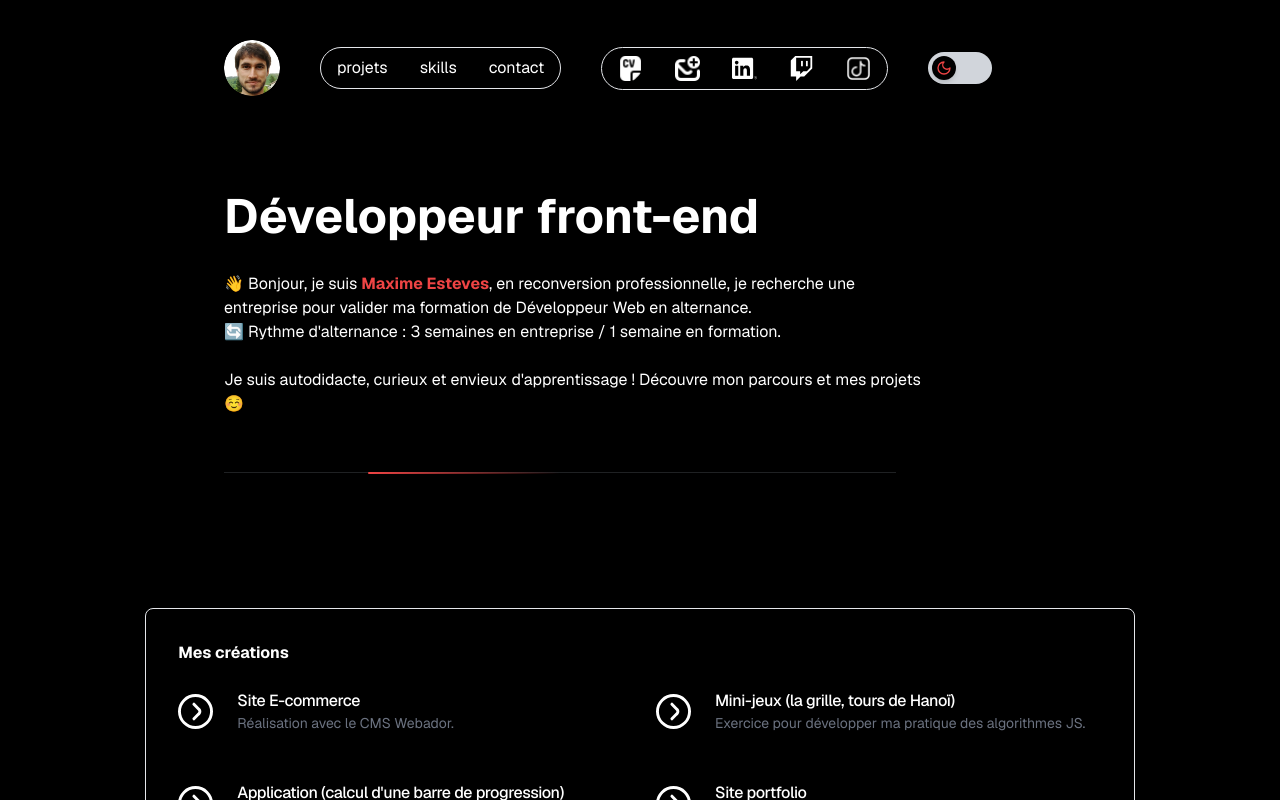
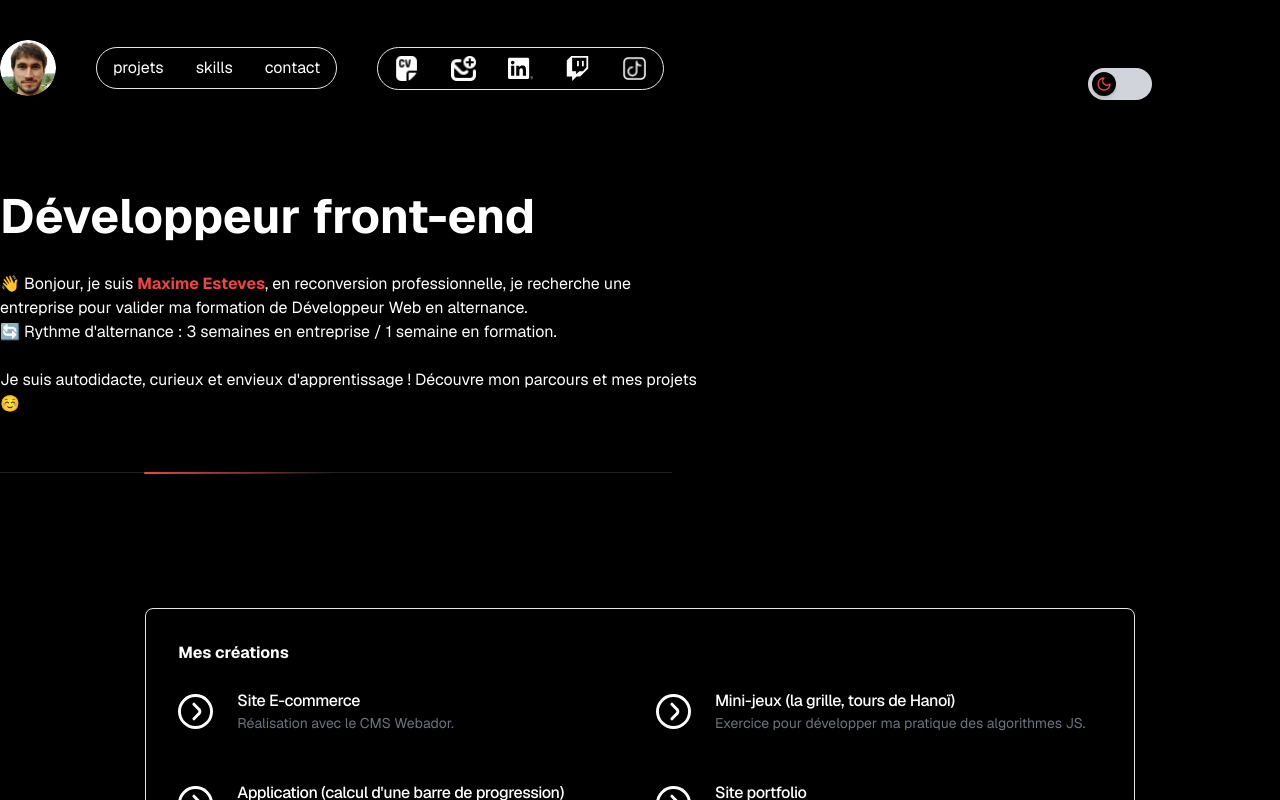
Before and after one commit to maxime-esteves/site-react, a Next.js app: page / in a window 1280 px wide. Shown: the top 800 px of the page. Built offline with nearby package versions, Linux system fonts and the light colour scheme.

Commit message:
Update Header.tsx

```diff
--- a/app/_components/Header.tsx
+++ b/app/_components/Header.tsx
@@ -17,7 +17,7 @@ const Button = () => {
   return (
     <button
       onClick={() => setTheme(theme === "dark" ? "light" : "dark")}
-      className="w-16 h-8 flex items-center bg-gray-300 dark:bg-gray-300 rounded-full p-1 transition-all duration-300 fixed max-md:mt-8 max-md:static max-xl:static max-2xl:static"
+      className="w-16 h-8 flex items-center bg-gray-300 dark:bg-gray-300 rounded-full p-1 transition-all duration-300 fixed ml-96 max-lg:ml-36 max-lg:static max-md:static "
     >
       <div
         className={`w-6 h-6 flex items-center justify-center rounded-full bg-black dark:bg-white shadow-md transform transition-all duration-300 ${
@@ -38,17 +38,17 @@ export default Button;
 
 export const Header = () => {
   return (
-    <header className="ml-20  max-md:ml-0 " >
-      <nav className="flex space-x-10 mt-10 mr-20 mb-24 items-center max-md:mr-0 max-md:items-center max-md:flex-col max-md:gap-2 max-md:justify-center max-md:space-x-0 max-xl:justify-center ">
+    <header className=" max-md:ml-0  ">
+      <nav className=" flex space-x-10 mt-10 mr-20 mb-24 items-center max-md:mr-0 max-md:items-center max-md:flex-col max-md:gap-2 max-md:justify-center max-md:space-x-0 max-xl:justify-center ">
         <Image
-          className="w-14 rounded-full ml-96 max-md:ml-0 max-md:items-center max-2xl:ml-36 max-xl:ml-0"
+          className="w-14 rounded-full "
           src="/photoProfil.png"
           alt="Photo de profil"
           width={56}
           height={56}
         />
 
-        <div className="border-[1px] hover:opacity-50 rounded-3xl py-2 px-4 flex items-center gap-8">
+        <div className="border-[1px] hover:opacity-50 rounded-3xl py-2 px-4 flex items-center gap-8 ">
           <a
             href="#projets"
             className="text-white hover:opacity-50 dark:text-black"
@@ -63,7 +63,7 @@ export const Header = () => {
           </a>
         </div>
 
-        <div className="border-[1px] rounded-3xl py-2 px-4 flex items-center gap-8" >
+        <div className="border-[1px] rounded-3xl py-2 px-4 flex items-center gap-8 " >
           <a href="CV_Maxime_E.pdf" target="blank">
             <Image
               className="max-w-[25px] invert hover:opacity-50 dark:invert-0"
@@ -102,7 +102,7 @@ export const Header = () => {
           </a>
           <a href="https://www.tiktok.com/@maximo_delavego?lang=fr" target="blank">
             <Image
-              className="max-w-[25px] invert hover:opacity-50 dark:invert-0"
+              className="max-w-[25px] invert hover:opacity-50 dark:invert-0 "
               src="/tiktok.png"
               alt="logo avec lien tiktok"
 
@@ -111,20 +111,21 @@ export const Header = () => {
             />
           </a>
         </div>
-
-        <div className="flex items-center px-96 max-md:px-0 max-2xl:px-0">
-          <Button />
-        </div>
+        <div className=" flex ">
+  <div className="max-md:mr-[140px] ">
+    <Button />
+  </div>
+</div>
       </nav>
 
-      <div className="ml-96 mb-8 flex flex-row items-center gap-8 max-md:ml-0  max-2xl:ml-36 max-md:justify-center">
-        <h1 className="text-5xl font-bold text-white dark:text-black max-md:w-[360px]">
+      <div className=" mb-8 flex flex-row items-center gap-8 ">
+        <h1 className="text-5xl font-bold text-white dark:text-black max-xs:w-[250px]">
           Développeur front-end
         </h1>
       </div>
 
-      <div className="ml-96 w-[700px] max-md:ml-0 max-md:w-auto max-md:flex max-md:flex-rows max-md:justify-center max-2xl:ml-36">
-        <p className="text-base text-white mb-24 dark:text-black max-md:w-[360px]">
+      <div className=" w-[700px] max-md:w-[550px] max-xs:w-[250px]">
+        <p className="text-base text-white mb-24 dark:text-black ">
           👋 Bonjour, je suis <strong className="text-red-500">Maxime Esteves</strong>, en
           reconversion professionnelle, je recherche une entreprise pour valider ma formation
           de Développeur Web en alternance.
@@ -136,7 +137,7 @@ export const Header = () => {
         </p>
       </div>
 
-      <div className="relative max-w-2xl ml-96 mb-48 max-md:ml-12  max-md:mb-24 max-2xl:ml-36" id="projets">
+      <div className="relative max-w-2xl mb-48 " id="projets">
         <div className="pointer-events-none">
           <div className="absolute right-1/2 translate-x-1/2 -top-10 h-px w-[100%] bg-gray-400 opacity-20"></div>
           <div className="absolute -top-10 right-1/2 h-[2px] w-48 rounded-full bg-gradient-to-r from-red-500"></div>
```
